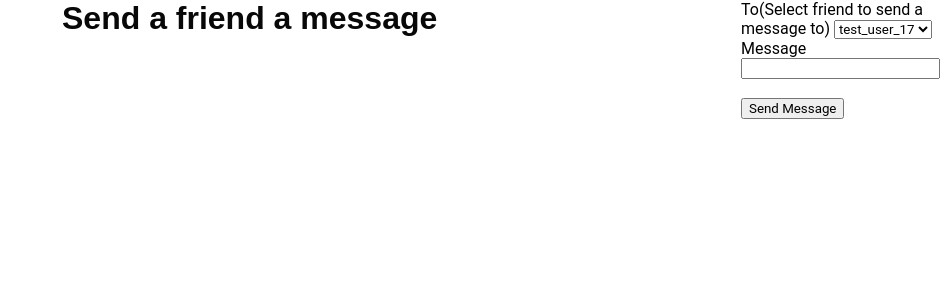
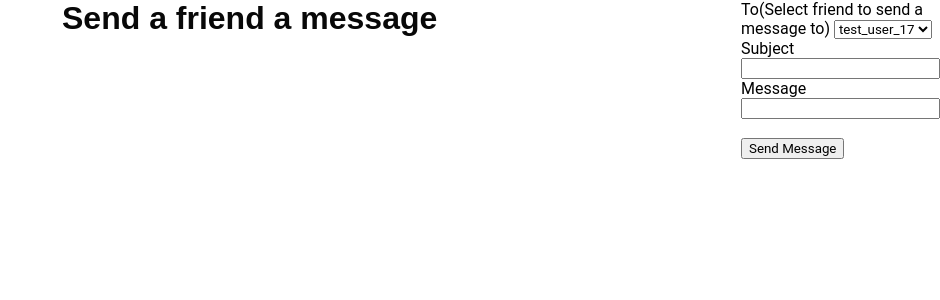
Before and after one commit to artOfThePigeon/Tech-Academy-Live-Project, a Django app: page /home/message in a window 1280 px wide. Shown: the top 300 px of the page, without its empty margins (340-1280 px from the left). Run offline with Django 3.2, Linux system fonts and the light colour scheme; a user stored in the database is signed in; data comes from the database, SQL or seed files in the repository.

Commit message:
Add ability to have a subject with a message and show the subject in messagedeails

```diff
--- a/Forum/views.py
+++ b/Forum/views.py
@@ -180,6 +180,8 @@ def message(request):
         # Defining where text will come from on template
         content = request.POST['content']
         reciever = request.POST['reciever']
+        # Add subject line to message
+        subject = request.POST['subject']
 
         # Gets the username of the receiver from the db
         reciever_used = User.objects.get(username=reciever)
@@ -188,6 +190,7 @@ def message(request):
         message = Message()  # Creating connection to the db
         # Setting respective table fields to template content
         message.MessageBody = content
+        message.Subject = subject
         message.ReceivingUser = reciever_used
         message.SendingUser = sender_used
         message.save()  # Saving to the db
--- a/Templates/Message/message.html
+++ b/Templates/Message/message.html
@@ -6,8 +6,8 @@
 {% block content %} <!-- Where the content will be placed in the base.html -->
 <h1>Send a friend a message</h1>
 
-<form method="POST"> <!-- Stating that this form is to Post data to the db -->
-
+<form method="POST">
+    <!-- Stating that this form is to Post data to the db -->
     <!-- Cross-site request forgery protection functionality is available because our function in views.py returns a render method -->
     {% csrf_token %}
 
@@ -16,18 +16,23 @@
         <label for="reciever">To(Select friend to send a message to)</label>
 
         <!--- creating a selection box based upon names in the list of the users freinds --->
-        <select id = "reciever" name="reciever">
+        <select id="reciever" name="reciever">
             {% for i in receiver_choices %}
             <option value="{{ i }}">{{ i }}</option>
             {% endfor %}
         </select>
     </div>
+    <!-- Add subject line to message template-->
+    <div>
+        <label for="subject">Subject</label><br>
+        <input type="text" name="subject" required>
+    </div>
 
     <div>
-        <label for="content" >Message</label><br>
+        <label for="content">Message</label><br>
         <input type="text" name="content" required>
     </div>
 
     <br><button type="submit">Send Message</button>
-    </form>
+</form>
 {% endblock %}
--- a/Templates/Message/messagedetails.html
+++ b/Templates/Message/messagedetails.html
@@ -17,6 +17,10 @@
         {% for item in messages %}
         <li>
             <p>
+                <!--Print subject above the message-->
+                Subject: {{ item.Subject }}
+            </p>
+            <p>
                 Date received: {{ item.DateSent}}
             </p>
             <p>
```
